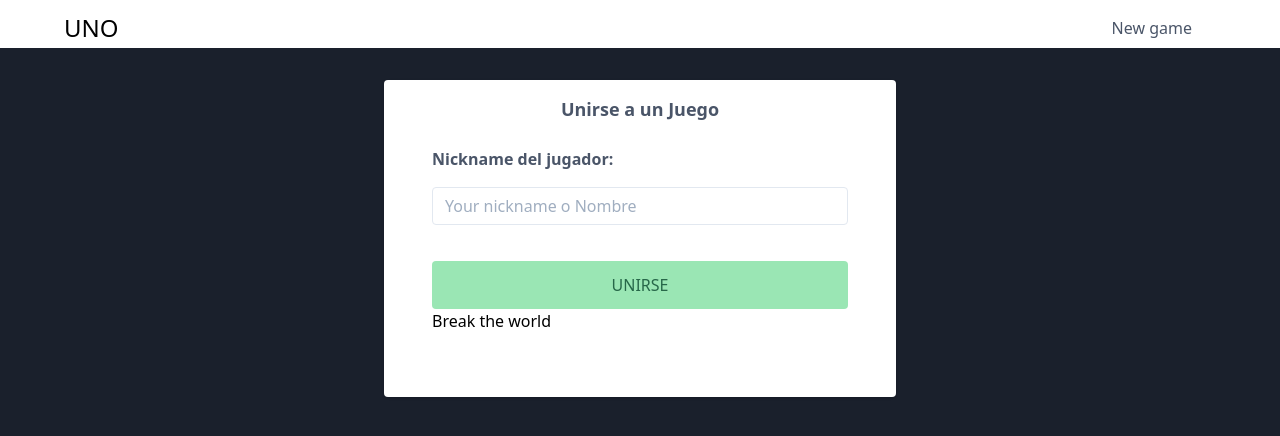
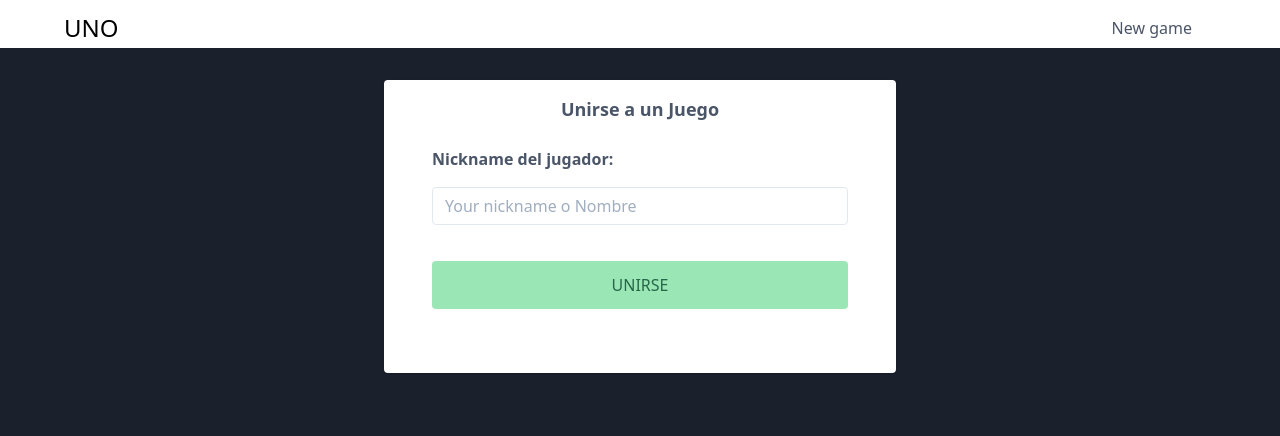
Before and after one commit to Grispi/Uno_Game, a Next.js app: page /rooms/1 in a window 1280 px wide. Shown: the top 436 px of the page. Built offline with nearby package versions, Linux system fonts and the light colour scheme; no server answers.

Commit message:
Delete Error testing sentry

```diff
--- a/pages/rooms/[roomId]/index.js
+++ b/pages/rooms/[roomId]/index.js
@@ -95,14 +95,6 @@
                       Unirse
                     </Button>
                   </div>
-                  {/* ERROR FOR TESTING */}
-                  <button
-                    onClick={() => {
-                      throw new Error("aaaaaaaa!!!!");
-                    }}
-                  >
-                    Break the world
-                  </button>
                 </form>
               </div>
             </div>
```
